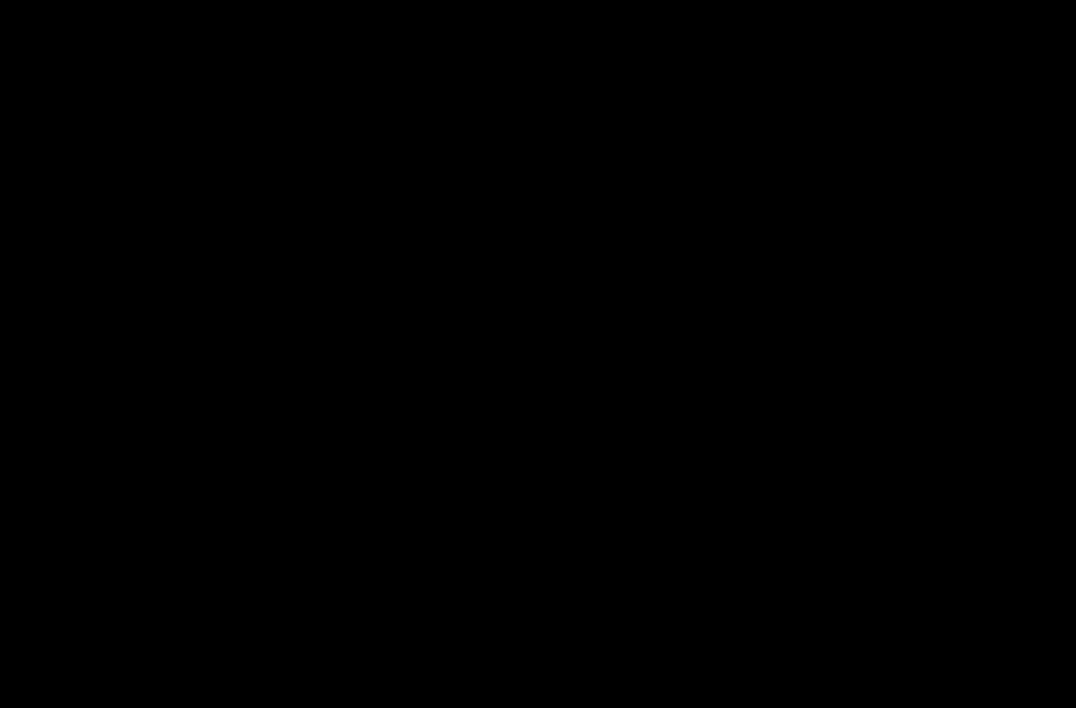
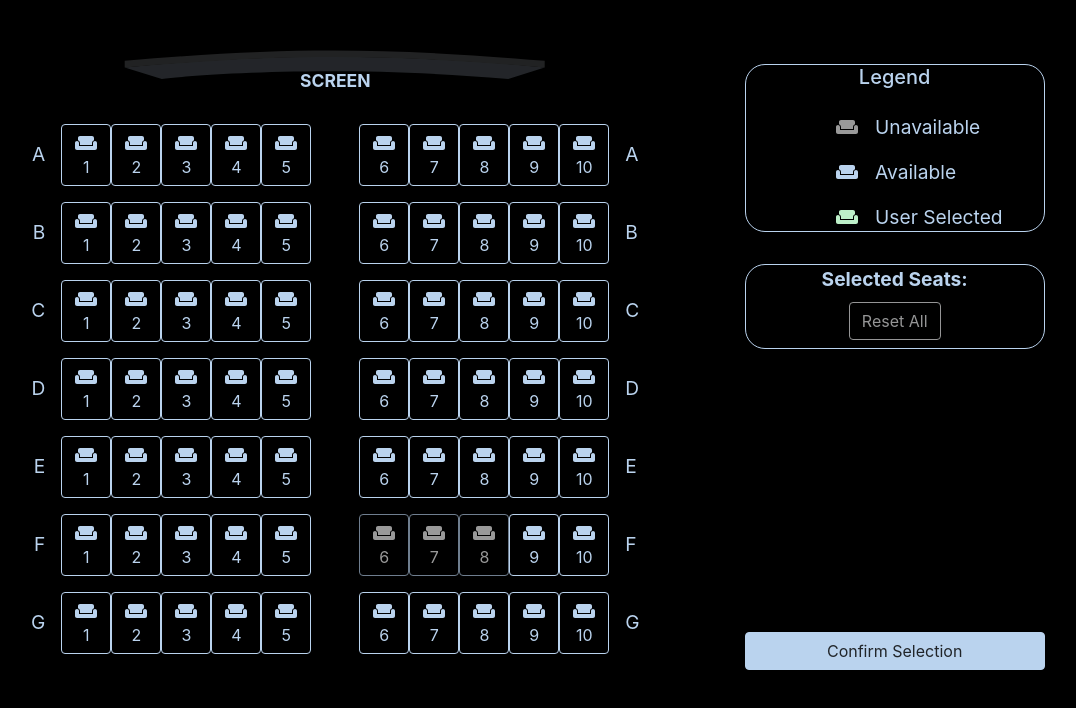
Before and after one commit to shahriarbinzaman/CPSC481_T03_Final, a React (Create React App) app in the folder app/: page /test in a window 1280 px wide. Before the commit this address had no page. Shown: the top 708 px of the page, without its empty margins (74-1150 px from the left). Built offline with nearby package versions, Linux system fonts and the light colour scheme.

Commit message:
seat selection page complete

```diff
--- a/app/package.json
+++ b/app/package.json
@@ -3,6 +3,7 @@
   "version": "0.1.0",
   "private": true,
   "dependencies": {
+    "@alisaitteke/seatmap-canvas-react": "^1.0.7",
     "@emotion/react": "^11.14.0",
     "@emotion/styled": "^11.14.0",
     "@mui/icons-material": "^6.4.7",
@@ -20,6 +21,7 @@
     "react-icons": "^5.5.0",
     "react-router-dom": "^7.2.0",
     "react-scripts": "5.0.1",
+    "react-seat-picker": "^1.5.3",
     "web-vitals": "^2.1.4"
   },
   "scripts": {
--- a/app/src/App.js
+++ b/app/src/App.js
@@ -3,8 +3,9 @@ import { AdapterDayjs } from "@mui/x-date-pickers/AdapterDayjs";
 import { LocalizationProvider } from "@mui/x-date-pickers/LocalizationProvider";
 
 import "./App.css";
-import { Home, MovieShowtimes, SeatSelection } from "./pages";
+import { Home, MovieShowtimes, SeatSelection, OrderSummary } from "./pages";
 import { UserSelectionProvider } from "./contexts";
+import CustomSeatPicker from "./components/CustomSeatPicker";
 
 function App() {
   return (
@@ -16,7 +17,9 @@ function App() {
             <Route path="/movie/:id">
               <Route index element={<MovieShowtimes />} />
               <Route path="seat-selection" element={<SeatSelection />} />
+              <Route path="order-summary" element={<OrderSummary />} />
             </Route>
+            <Route path="/test" element={<CustomSeatPicker />} />
           </Routes>
         </UserSelectionProvider>
       </LocalizationProvider>
--- /dev/null
+++ b/app/src/components/CustomSeatPicker.css
@@ -0,0 +1,68 @@
+.seat-row {
+  margin: 1rem;
+}
+
+.screen-seat {
+  flex-grow: 3;
+}
+
+.additional-info {
+  flex-grow: 2;
+  padding: 5% 5% 0 0;
+  gap: 1rem;
+  font-size: larger;
+}
+
+.selected-info {
+  border-radius: 20px;
+  border: var(--primary) 1px solid;
+  justify-content: center;
+  width: 300px; /* Optional: Adjust width as needed */
+}
+
+.selected-seats {
+  display: flex;
+  flex-wrap: wrap; /* Allows wrapping to the next line */
+  gap: 0.5rem; /* Adds spacing between items */
+  justify-content: center;
+}
+
+.legend {
+  border-radius: 20px;
+  border: var(--primary) 1px solid;
+  justify-content: center;
+  gap: 1rem;
+  width: 300px;
+}
+
+.legend > div {
+  gap: 1rem;
+  padding-left: 30%;
+}
+
+.screen-seat {
+  font-weight: 400;
+  font-size: larger;
+}
+
+.seat.selected {
+  color: var(--success);
+}
+
+.seat.unavailable {
+  color: white;
+  cursor: not-allowed; /* Prevent interaction */
+  opacity: 0.6; /* Faded look */
+  pointer-events: none; /* Prevent clicking */
+}
+
+.inactive {
+  cursor: not-allowed;
+  opacity: 0.6;
+  pointer-events: none;
+  color: var(--grey);
+}
+
+.confirm {
+    width: 300px;
+}
--- /dev/null
+++ b/app/src/components/CustomSeatPicker.jsx
@@ -0,0 +1,144 @@
+import { useState, useContext } from "react";
+import WeekendIcon from "@mui/icons-material/Weekend";
+import { Button } from "react-bootstrap";
+import { useNavigate } from "react-router-dom";
+
+import "./CustomSeatPicker.css";
+import { UserSelectionContext } from "../contexts";
+
+const Legend = () => {
+  return (
+    <div className="legend mb-3 d-flex flex-column">
+      <h5>Legend</h5>
+      <div className="unavailable d-flex align-items-center">
+        <WeekendIcon className="seat unavailable" />
+        <span>Unavailable</span>
+      </div>
+
+      <div className="available d-flex align-items-center">
+        <WeekendIcon className="seat" />
+        <span>Available</span>
+      </div>
+
+      <div className="selected d-flex align-items-center">
+        <WeekendIcon className="seat selected" />
+        <span>User Selected</span>
+      </div>
+    </div>
+  );
+};
+
+const CustomSeatPicker = ({ rows = 7, cols = 10 }) => {
+  const [selectedSeats, setSelectedSeats] = useState([]);
+  const unavailaleSeats = ["F6", "F7", "F8"];
+  const { setSeat, movieId } = useContext(UserSelectionContext);
+  const navigate = useNavigate();
+
+  const toggleSeat = (seatId) => {
+    setSelectedSeats((prev) =>
+      prev.includes(seatId)
+        ? prev.filter((s) => s !== seatId)
+        : [...prev, seatId]
+    );
+  };
+
+  const handleConfirm = () => {
+    setSeat(selectedSeats);
+    navigate(`/movie/${movieId}/order-summary`);
+  };
+
+  return (
+    <div className="d-flex">
+      <div className="d-flex flex-column screen-seat">
+        <div className="screen-container mt-5">
+          <svg
+            width="100%"
+            height="60px"
+            viewBox="0 0 349 48"
+            xmlns="http://www.w3.org/2000/svg"
+          >
+            <g opacity="0.4">
+              <path
+                fill="#D9EBFF"
+                d="M35.69 24.786 6 15.59c116.287-11.226 217.251-11.418 336 0l-29.168 9.19c-134.756-11.749-244.85-3.685-277.143.007"
+                opacity="0.4"
+              />
+              <path
+                fill="#545557"
+                d="M6 10.298c134.009-11.473 205.755-10.647 336 0v5.291C211.139 4.506 137.586 4.387 6 15.59z"
+              />
+            </g>
+            <text
+              x="174.5"
+              y="27"
+              dominantBaseline="middle"
+              textAnchor="middle"
+              fontSize="14px"
+              fontWeight="bold"
+              fill="#bad3ee"
+            >
+              SCREEN
+            </text>
+          </svg>
+        </div>
+        <div className="seat-picker-container">
+          {[...Array(rows)].map((_, rowIndex) => (
+            <div
+              key={rowIndex}
+              className="seat-row d-flex justify-content-center"
+            >
+              <span className="row-label p-3">
+                {String.fromCharCode(65 + rowIndex)}
+              </span>
+              {[...Array(cols)].map((_, colIndex) => {
+                const seatId = `${String.fromCharCode(65 + rowIndex)}${colIndex + 1}`;
+                const selected = selectedSeats.includes(seatId);
+                const unavailable = unavailaleSeats.includes(seatId);
+
+                return (
+                  <Button
+                    key={seatId}
+                    className={`seat ${
+                      selected ? "selected" : ""
+                    } ${unavailable ? "unavailable" : ""} d-flex flex-column align-items-center justify-content-center ${
+                      colIndex === 4 ? "mr-5" : ""
+                    }`}
+                    onClick={() => toggleSeat(seatId)}
+                    variant="outline-primary"
+                  >
+                    <WeekendIcon />
+                    <span>{colIndex + 1}</span>
+                  </Button>
+                );
+              })}
+              <span className="row-label p-3">
+                {String.fromCharCode(65 + rowIndex)}
+              </span>
+            </div>
+          ))}
+        </div>
+      </div>
+      <div className="additional-info d-flex flex-column">
+        <Legend />
+        <div className="selected-info">
+          <strong>Selected Seats: </strong>
+          <div className="selected-seats">
+            <strong>{selectedSeats.join(", ") || ""}</strong>
+          </div>
+          <Button
+            variant="outline-secondary"
+            className={`m-2 ${selectedSeats.length === 0 ? "inactive" : ""}`}
+            onClick={() => setSelectedSeats([])}
+          >
+            Reset All
+          </Button>
+        </div>
+        <Button className="confirm mt-auto" onClick={handleConfirm}>
+          Confirm Selection
+        </Button>
+      </div>
+    </div>
+  );
+};
+
+export default CustomSeatPicker;
--- a/app/src/components/Navbar.jsx
+++ b/app/src/components/Navbar.jsx
@@ -6,8 +6,8 @@ export const Navbar = () => {
   const navigate = useNavigate();
   return (
     <nav className="navbar">
-      <div className="container d-flex justify-content-end">
-        <ArrowBackOutlinedIcon onClick={() => navigate(-1)} />
+      <div className="d-flex justify-content-between w-100">
+        <ArrowBackOutlinedIcon fontSize="large" onClick={() => navigate(-1)} />
 
         <Link to="/">
           <HomeOutlinedIcon fontSize="large" />
--- /dev/null
+++ b/app/src/pages/OrderSummary.jsx
@@ -0,0 +1,7 @@
+export const OrderSummary = () => {
+  return (
+    <>
+      <h1>Order Summary</h1>
+    </>
+  );
+};
--- /dev/null
+++ b/app/src/pages/SeatSelection.css
@@ -0,0 +1,11 @@
+.movie-detail-content {
+  text-align: left;
+  width: 100%;
+  margin-left: 2%;
+}
+
+.movie-img {
+  width: 10%;
+  height: auto;
+  margin-left: 2%;
+}
--- a/app/src/pages/SeatSelection.jsx
+++ b/app/src/pages/SeatSelection.jsx
@@ -1,16 +1,53 @@
-import { useContext } from "react";
-
+import { useContext, useState } from "react";
+import { useParams, Link, useNavigate } from "react-router-dom";
+import HomeOutlinedIcon from "@mui/icons-material/HomeOutlined";
+import ArrowBackOutlinedIcon from "@mui/icons-material/ArrowBackOutlined";
 import { UserSelectionContext } from "../contexts";
 import { Navbar } from "../components/Navbar";
+import Logo from "../components/Logo";
+import MovieMetaData from "../assets/movieMetaData.json";
+import CustomSeatPicker from "../components/CustomSeatPicker";
+import "./SeatSelection.css";
 
 export const SeatSelection = () => {
+  const navigate = useNavigate();
   const { movieId, movieTitle, format, date, showtime, seat } =
     useContext(UserSelectionContext);
-  console.log(movieId, movieTitle, format, date, showtime);
+  const [selectedSeat, setSelectedSeat] = useState([]);
+
+  // using router id instead of context because context goes away on refresh or time out
+  const movieIdFromParam = useParams().id;
+  const movieDetail = MovieMetaData.movies.find(
+    (movie) => movie.id === movieIdFromParam
+  );
+
   return (
     <>
-      <Navbar />
-      <h1>SEAT SELECTION</h1>
+      <Logo />
+      <div className="page-container">
+        <div className="d-flex m-1">
+          <ArrowBackOutlinedIcon
+            fontSize="large"
+            onClick={() => navigate(-1)}
+          />
+
+          <img
+            src={require(`../assets/movies/${movieDetail.imagePath}`)}
+            alt={movieDetail.title}
+            className="movie-img flex-grow-3"
+          />
+
+          <div className="movie-detail-content">
+            <h1 className="mt-2 mb-2">{movieDetail.title}</h1>
+            <h4>{`Showtime: ${date}, ${showtime}`}</h4>
+          </div>
+
+          <Link to="/">
+            <HomeOutlinedIcon fontSize="large" />
+          </Link>
+        </div>
+        <CustomSeatPicker />
+      </div>
     </>
   );
 };
--- a/app/src/pages/index.js
+++ b/app/src/pages/index.js
@@ -1,3 +1,4 @@
 export * from "./Home";
 export * from "./MovieShowtimes";
 export * from "./SeatSelection";
+export * from "./OrderSummary";
--- a/app/src/style/custom.css
+++ b/app/src/style/custom.css
@@ -7,7 +7,7 @@
 }
 
 .movie-info {
-  width: 20%;
+  width: 15%;
   height: auto;
   margin-right: 2%;
   padding-left: 3%;
```
Also changed, not shown: 1 other file (tests, documents, lock files or other folders).
